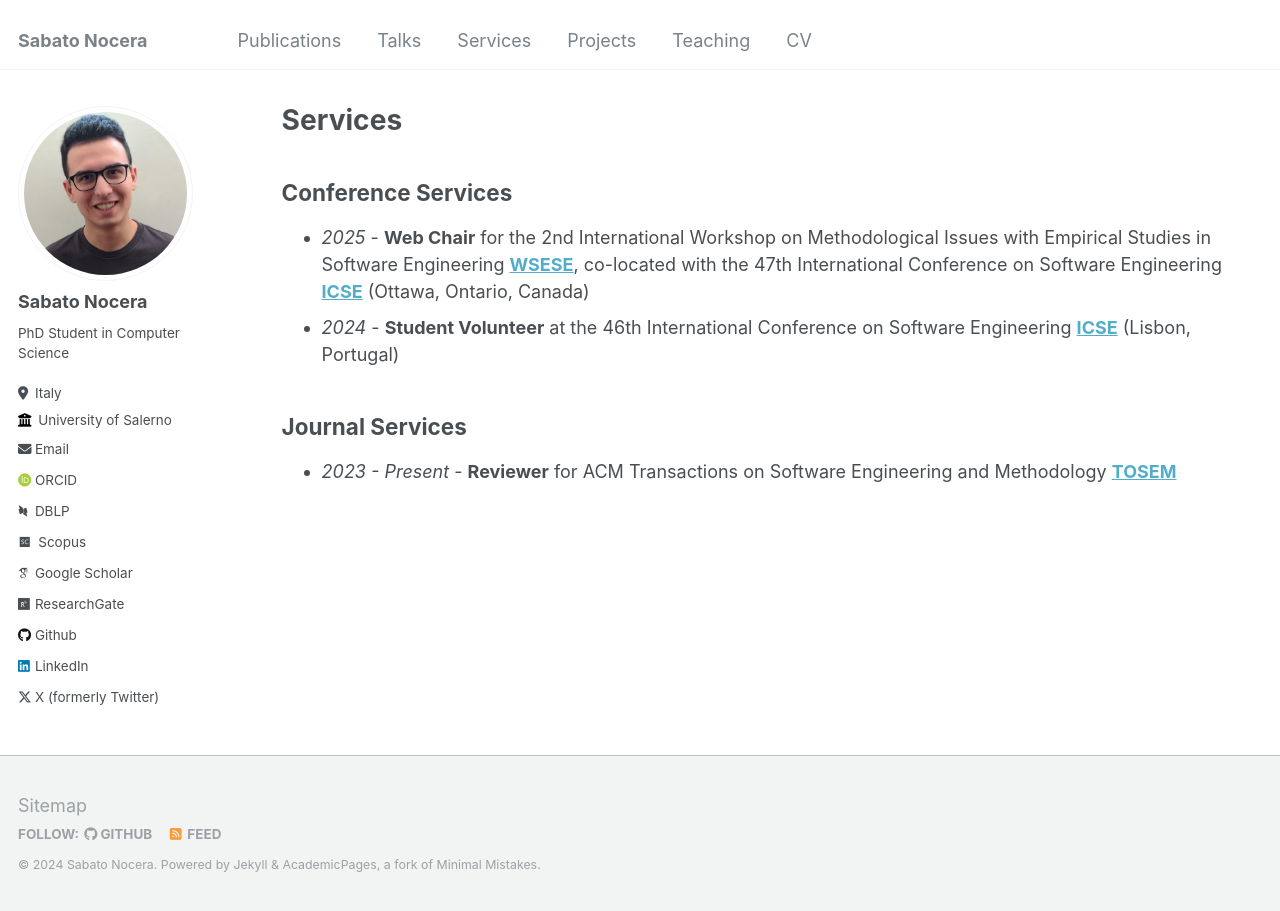
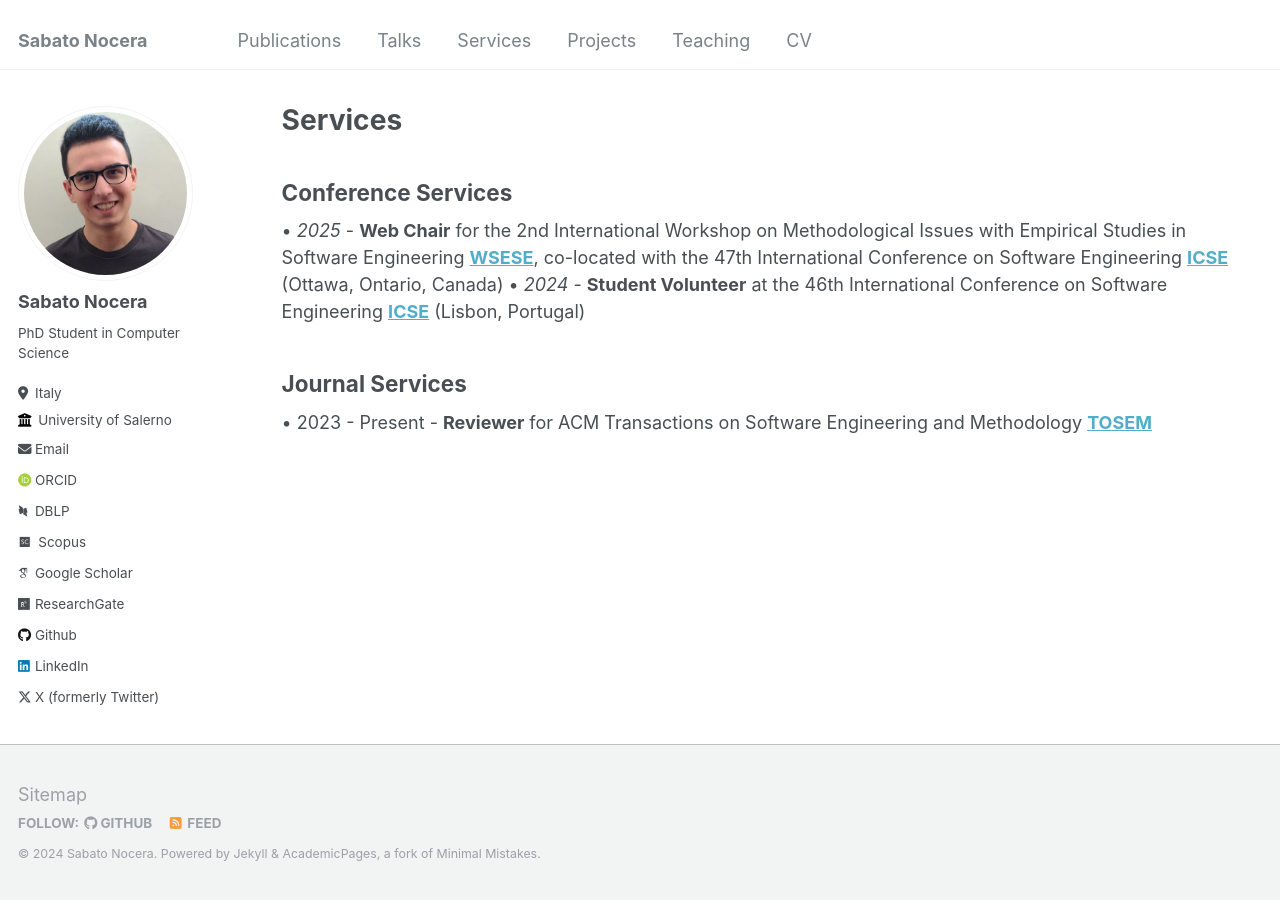
Before and after one commit to sabato-nocera/sabato-nocera.github.io, a Jekyll site: the page built from _pages/services.html, in a window 1280 px wide. Built offline with Jekyll 4.4.1, drawn with Linux system fonts in a browser that asks for light colours; some web fonts are replaced.

Commit message:
Update services.html

```diff
--- a/_pages/services.html
+++ b/_pages/services.html
@@ -12,20 +12,8 @@ author_profile: true
 {% endfor %} -->
 
 <h2>Conference Services</h2>
-
-<ul>
-  <li>
-    <i>2025</i> - <b>Web Chair</b> for the 2nd International Workshop on Methodological Issues with Empirical Studies in Software Engineering <b><a href="https://conf.researchr.org/home/icse-2025/wsese-2025">WSESE</a></b>, co-located with the 47th International Conference on Software Engineering <b><a href="https://conf.researchr.org/home/icse-2025">ICSE</a></b> (Ottawa, Ontario, Canada)
-  </li>
-  <li>
-    <i>2024</i> - <b>Student Volunteer</b> at the 46th International Conference on Software Engineering <b><a href="https://conf.researchr.org/home/icse-2024">ICSE</a></b> (Lisbon, Portugal)
-  </li>
-</ul>
+• <i>2025</i> - <b>Web Chair</b> for the 2nd International Workshop on Methodological Issues with Empirical Studies in Software Engineering <b><a href="https://conf.researchr.org/home/icse-2025/wsese-2025">WSESE</a></b>, co-located with the 47th International Conference on Software Engineering <b><a href="https://conf.researchr.org/home/icse-2025">ICSE</a></b> (Ottawa, Ontario, Canada)
+• <i>2024</i> - <b>Student Volunteer</b> at the 46th International Conference on Software Engineering <b><a href="https://conf.researchr.org/home/icse-2024">ICSE</a></b> (Lisbon, Portugal)
 
 <h2>Journal Services</h2>
-
-<ul>
-  <li>
-    <i>2023 - Present</i> - <b>Reviewer</b> for ACM Transactions on Software Engineering and Methodology  <b><a href="https://dl.acm.org/journal/tosem">TOSEM</a></b>
-  </li>
-</ul>
+• <i></i>2023 - Present</i> - <b>Reviewer</b> for ACM Transactions on Software Engineering and Methodology  <b><a href="https://dl.acm.org/journal/tosem">TOSEM</a></b>
```
